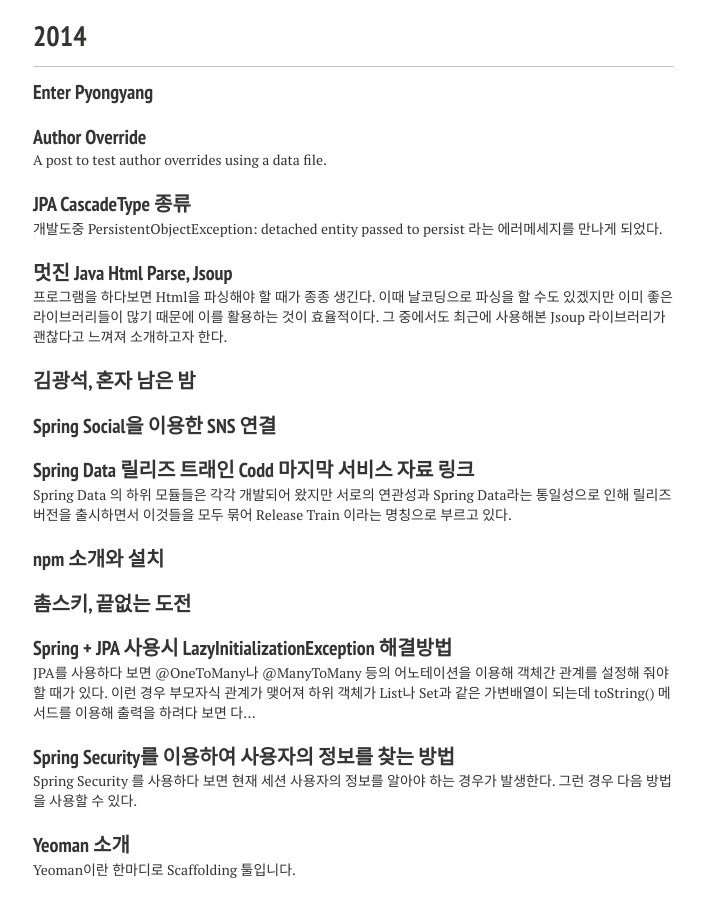
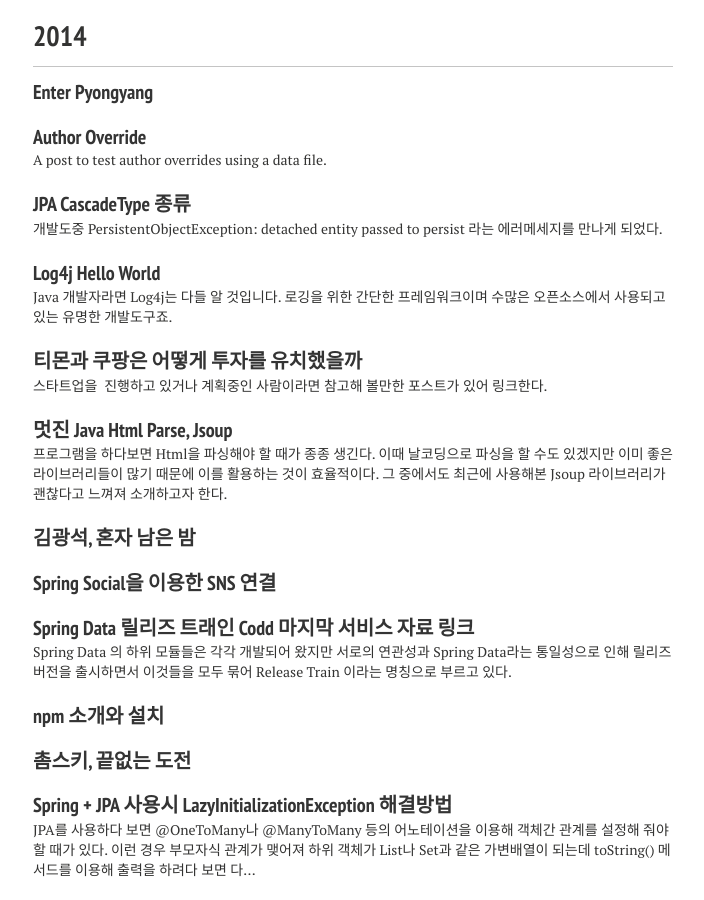
Before and after one commit to chomman/blog, a Jekyll site: the page built from posts/index.md, in a window 1280 px wide and 900 px high, scrolled down 459 px. Shown: the whole window, without its empty margins (287-991 px from the left). Built offline with Jekyll 4.4.1, drawn with Linux system fonts in a browser that asks for light colours; nearby versions of some CDN libraries.

Commit message:
update posts

```diff
--- /dev/null
+++ b/_posts/2014-06-26-log4j-hello-world.md
@@ -0,0 +1,71 @@
+---
+title: Log4j Hello World
+layout: post
+categories:
+  - Java
+  - Log4j
+  - Programming
+tags:
+  - BasicConfigurator
+  - eclipse
+  - hello world
+  - log4j
+  - maven
+---
+Java 개발자라면 <a href="http://logging.apache.org/log4j/1.2/" target="_blank">Log4j</a>는 다들 알 것입니다. 로깅을 위한 간단한 프레임워크이며 수많은 오픈소스에서 사용되고 있는 유명한 개발도구죠.
+
+이 포스트에서는 maven을 이용해 Log4j를 다운받고 Log4j 로그를 통해 Hello World! 를 찍어보고자 합니다.
+
+해당 소스는 본인의<a href="https://github.com/chomman/tutorials/tree/master/log4j-tutorial" target="_blank"> Github Repository</a>에서도 볼 수 있습니다.
+
+&nbsp;
+
+- 1. 메이븐 프로젝트 생성하기
+
+이클립스와 함께 메이븐 플러그인을 사용한다면
+
+New > Maven Project 를 클릭해 간단히 프로젝트를 생성할 수 있습니다.
+
+CLI 를 이용해 생성하고자 한다면 아래와 같이 하면 되겠습니다.
+
+{% highlight text %}
+mvn archetype:generate -DgroupId=your.domain java -DartifactId=YourProject
+ -DarchetypeArtifactId=maven-archetype-quickstart -DinteractiveMode=false
+{% endhighlight %}
+
+
+- 2. pom.xml 파일에 log4j 라이브러리 추가하기
+
+{% highlight xml %}
+<dependency>
+    <groupId>log4j</groupId>
+    <artifactId>log4j</artifactId>
+    <version>1.2.17</version>
+</dependency>
+{% endhighlight %}
+
+
+- 3. BasicConfigurator 를 이용해 Hello World 찍기
+
+{% highlight java %}
+package com.haeny.tutorial.log4j;
+
+import org.apache.log4j.BasicConfigurator;
+import org.apache.log4j.Logger;
+
+public class HelloWorld {
+
+	static final Logger logger = Logger.getLogger(HelloWorld.class);
+
+	public static void main(String[] args) {
+		BasicConfigurator.configure();
+		logger.debug("Hello World!");
+	}
+}
+{% endhighlight %}
+
+
+
+여기까지 했다면 아래와 같은 결과가 콘솔에 찍힐 것입니다.
+
+{% highlight text %}0 [main] DEBUG com.haeny.tutorial.log4j.HelloWorld  - Hello World!{% endhighlight %}
```
Also changed, not shown: _posts/2014-06-20-김광석-혼자-남은-밤.md (+2 -1 lines), _posts/2014-06-23-멋진-java-html-parse-jsoup.md (+0 -1 lines), _posts/2014-06-25-티몬과-쿠팡은-어떻게-투자를-유치했을까.md (added, +24 -0 lines).
